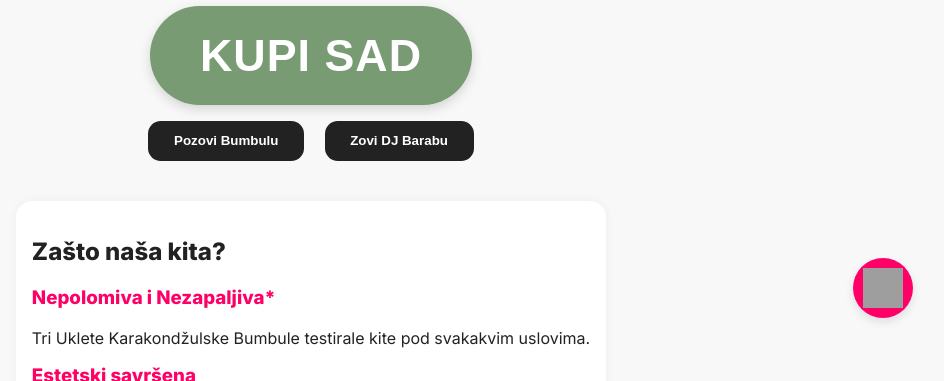
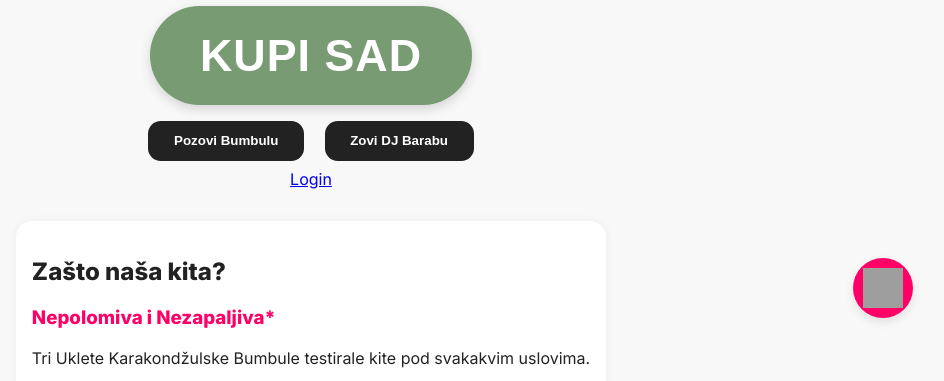
Before and after one commit to djbaraba/kupikitu.github.io, a plain HTML site: page index.html in a window 1280 px wide. Shown: the part 414-795 px from the top of the page, without its empty margins (329-1273 px from the left). Drawn offline with Linux system fonts and the light colour scheme; grey boxes are pictures that could not be loaded.

Commit message:
Update index.html

```diff
--- a/index.html
+++ b/index.html
@@ -274,6 +274,9 @@
     <button onclick="alert('Bumbula pozvan! Dostavlja karakondžula u roku od 30 minuta.')">Pozovi Bumbulu</button>
     <button onclick="alert('DJ Baraba dolazi da popravi polupanu kitu!')">Zovi DJ Barabu</button>
   </header>
+  <div class="header">
+    <a class="login-link" href="login.html">Login</a>
+  </div>
 
   <div class="info">
     <h2>Zašto naša kita?</h2>
```
